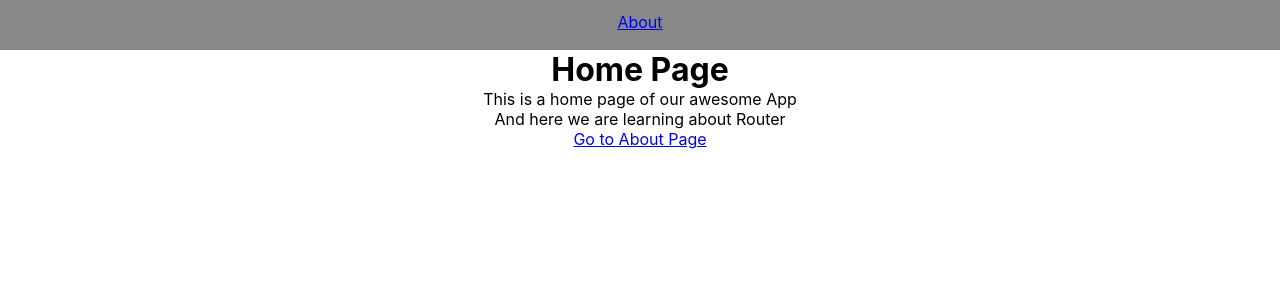
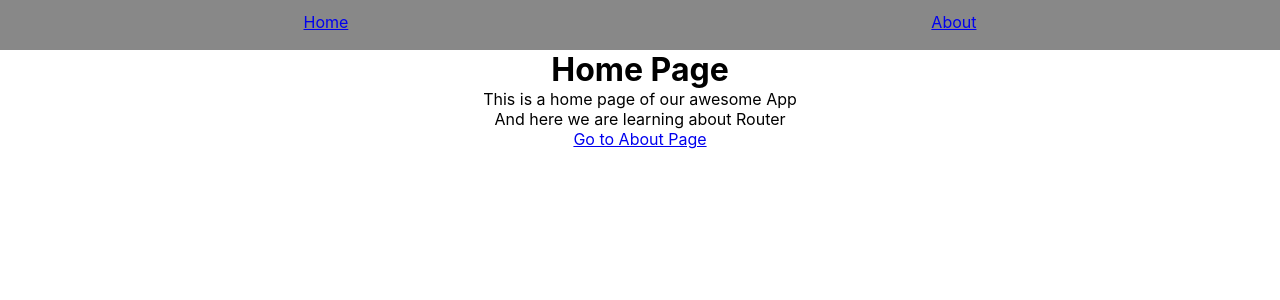
Before and after one commit to fhabhishektiwari/blog, a React (Create React App) app: page / in a window 1280 px wide. Shown: the top 300 px of the page. Built offline with nearby package versions, Linux system fonts and the light colour scheme.

Commit message:
React Router,Link,Navbar,anchor Tag in react js

```diff
--- a/src/components/NavBar.js
+++ b/src/components/NavBar.js
@@ -6,7 +6,9 @@ const NavBar=()=>{
             <ul style={{listStyle:'none',display:'flex',justifyContent:'space-around'}}>
                 {/*<li><Link to='/'>Home</Link></li>*/}
                 {/*<li><Link to='/about'>About</Link></li>*/}
-                <a href="/about">About</a>
+                <li><Link to='/'>Home</Link></li>
+                {/* anchor tag not use in react beacause whole page is loaded*/}
+                <li><a href="/about">About</a></li>
             </ul>
         </div>
     );
```
